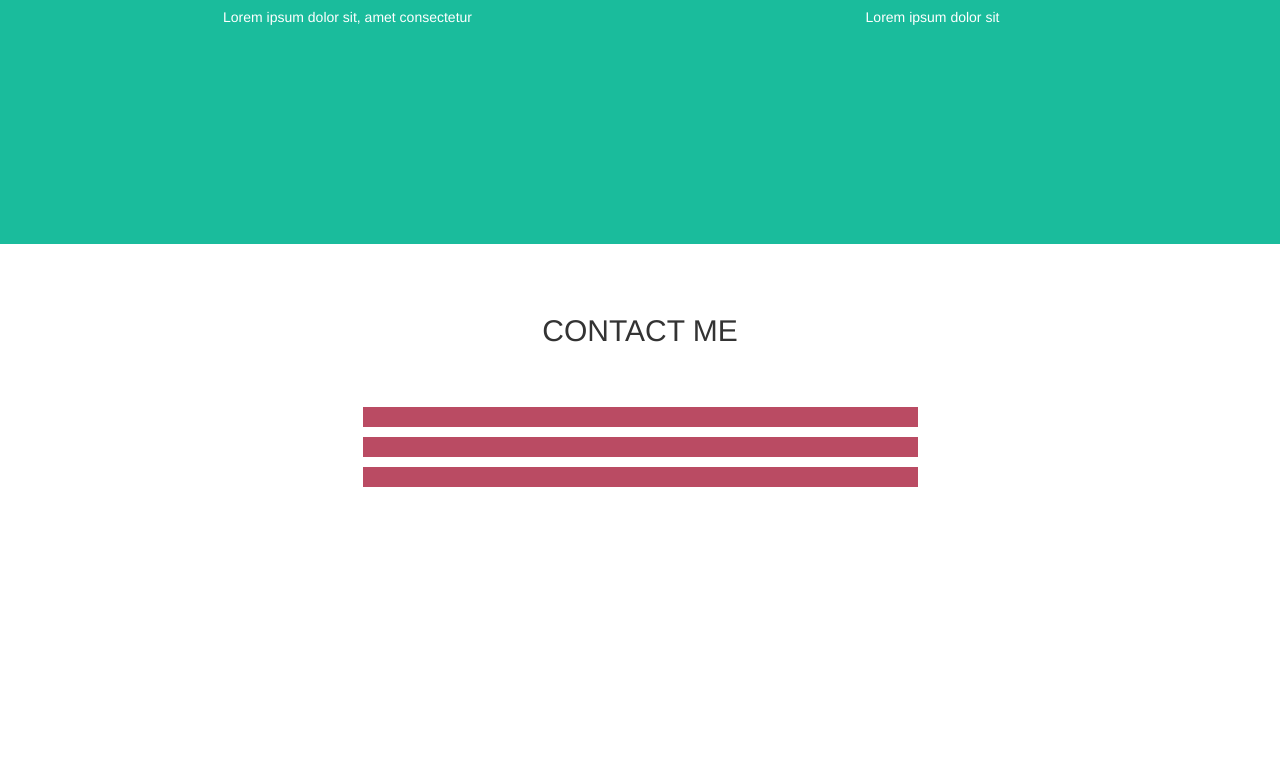
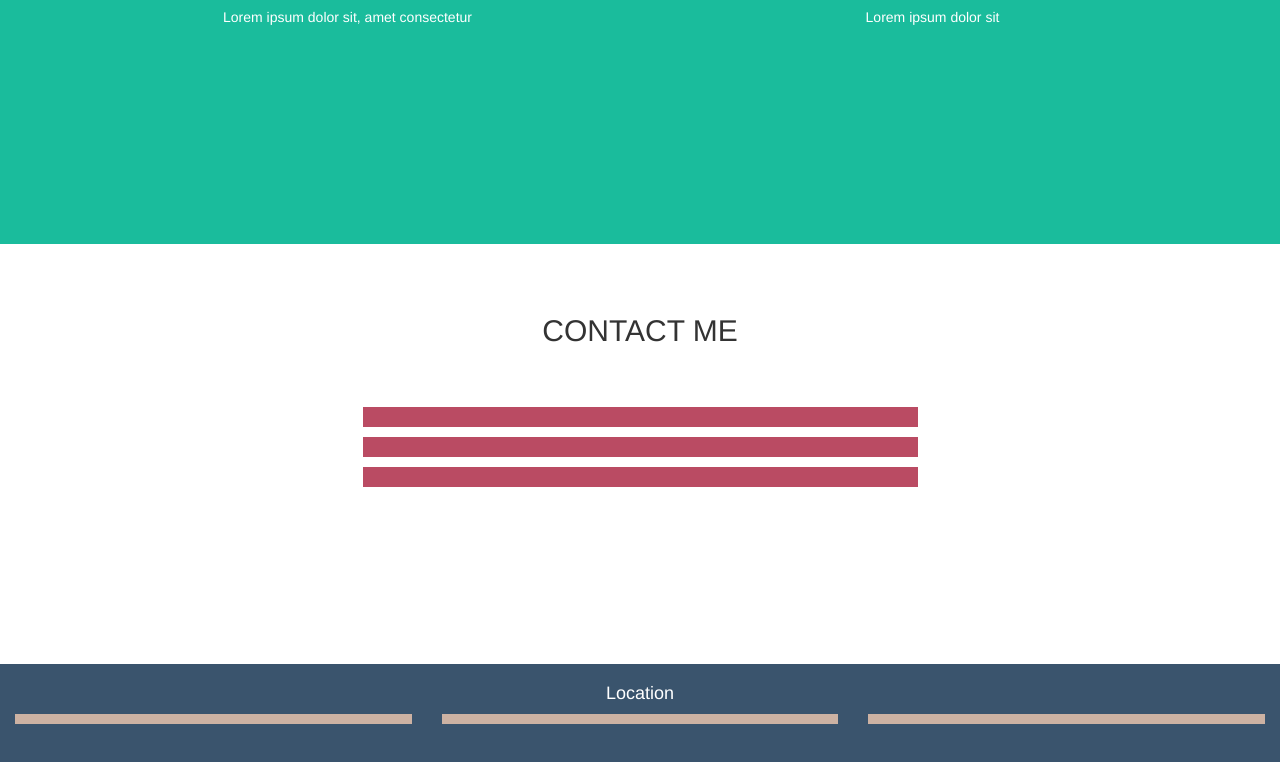
Before and after one commit to DociIva/html-css-bootstrap-freelancer, a plain HTML site: page index.html in a window 1280 px wide. Shown: the part 1319-2081 px from the top of the page. Before the commit the page ends 1983 px from the top, so only its background shows below. Drawn offline with nearby package versions, Linux system fonts and the light colour scheme.

Commit message:
location

```diff
--- a/css/style.css
+++ b/css/style.css
@@ -88,7 +88,28 @@ h2 {
     margin-bottom: 10px;
 }
 /*LOCATION*/
-
+.location {
+    height: 150px;
+    background: #3a546d;
+    color: white;
+    text-align: center;
+    padding-top: 10px;
+}
+.text {
+    height: 10px;
+    background: #ccb2a3;
+    margin-bottom: 10px;
+}
+.icons {
+    height: 10px;
+    background: #ccb2a3;
+    margin-bottom: 10px;
+}
+.info {
+    height: 10px;
+    background: #ccb2a3;
+    margin-bottom: 10px;
+}
 /*media per il tablet*/
 @media screen and (min-width:768px) {
     /*spazio del header*/
--- a/index.html
+++ b/index.html
@@ -76,6 +76,12 @@
     </section>
     <!--SEZIONE LOCATION-->
     <section class="location">
+        <h4>Location</h4>
+        <div class="cotainer">
+            <div class="col-xs-12 col-sm-4"><div class="text"></div></div>
+            <div class="col-xs-12 col-sm-4"><div class="icons"></div></div>
+            <div class="col-xs-12 col-sm-4"><div class="info"></div></div>
+        </div>
 
 
     </section>
```
